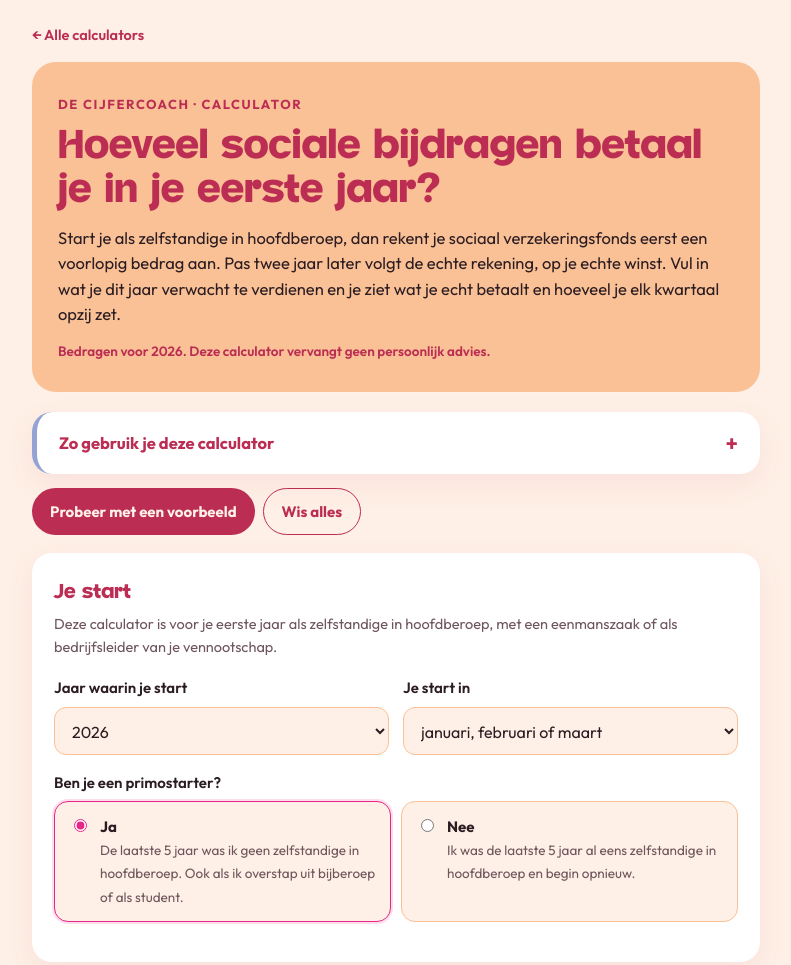
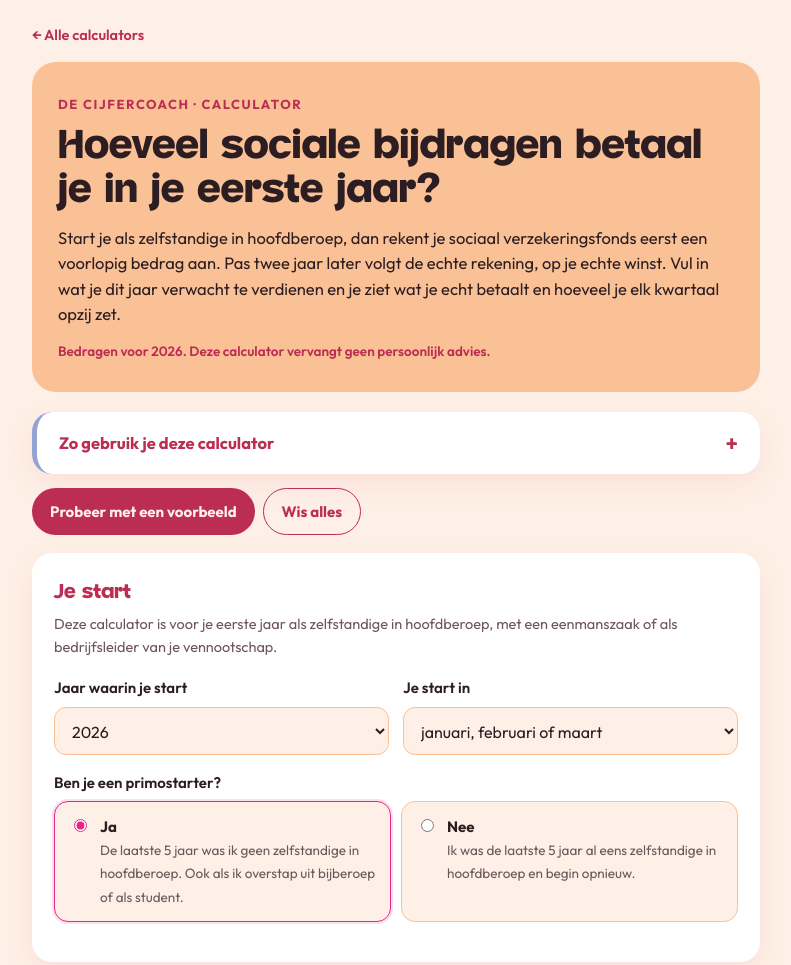
Before and after one commit to decijfercoach/calculators, a plain HTML site: page sociale/index.html in a window 1280 px wide. Shown: the top 965 px of the page, without its empty margins (244-1035 px from the left). Drawn offline with Linux system fonts and the light colour scheme.

Commit message:
Sociale bijdragen: donkere titel

```diff
--- a/sociale/index.html
+++ b/sociale/index.html
@@ -35,7 +35,7 @@ a:focus-visible,button:focus-visible,summary:focus-visible,select:focus-visible,
 .terug:hover{text-decoration:underline}
 .hero{background:var(--perzik);border-radius:24px;padding:32px 26px 30px;margin-bottom:20px}
 .eyebrow{font-size:13px;letter-spacing:.12em;text-transform:uppercase;color:var(--bordeaux);font-weight:700;margin:0 0 10px}
-h1{font-size:clamp(28px,6vw,42px);line-height:1.05;color:var(--bordeaux);margin:0 0 12px}
+h1{font-size:clamp(28px,6vw,42px);line-height:1.05;color:var(--ink);margin:0 0 12px}
 .hero-note{margin:14px 0 0;font-size:13.5px;font-weight:600;color:var(--bordeaux)}
 .intro{margin:0;font-size:16.5px}
 .card{background:var(--card);border-radius:20px;box-shadow:var(--shadow);padding:24px 22px;margin-bottom:18px}
```
